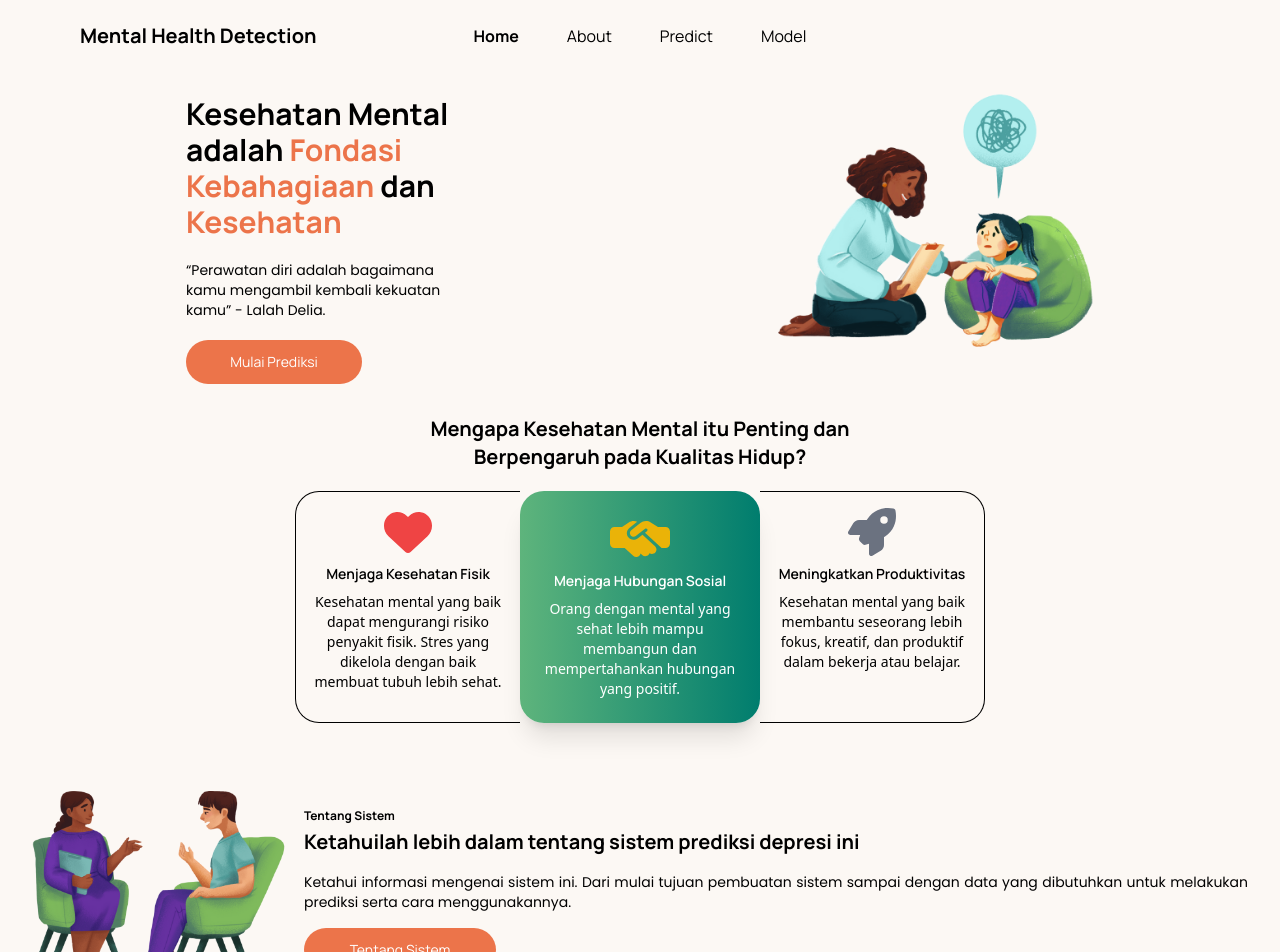
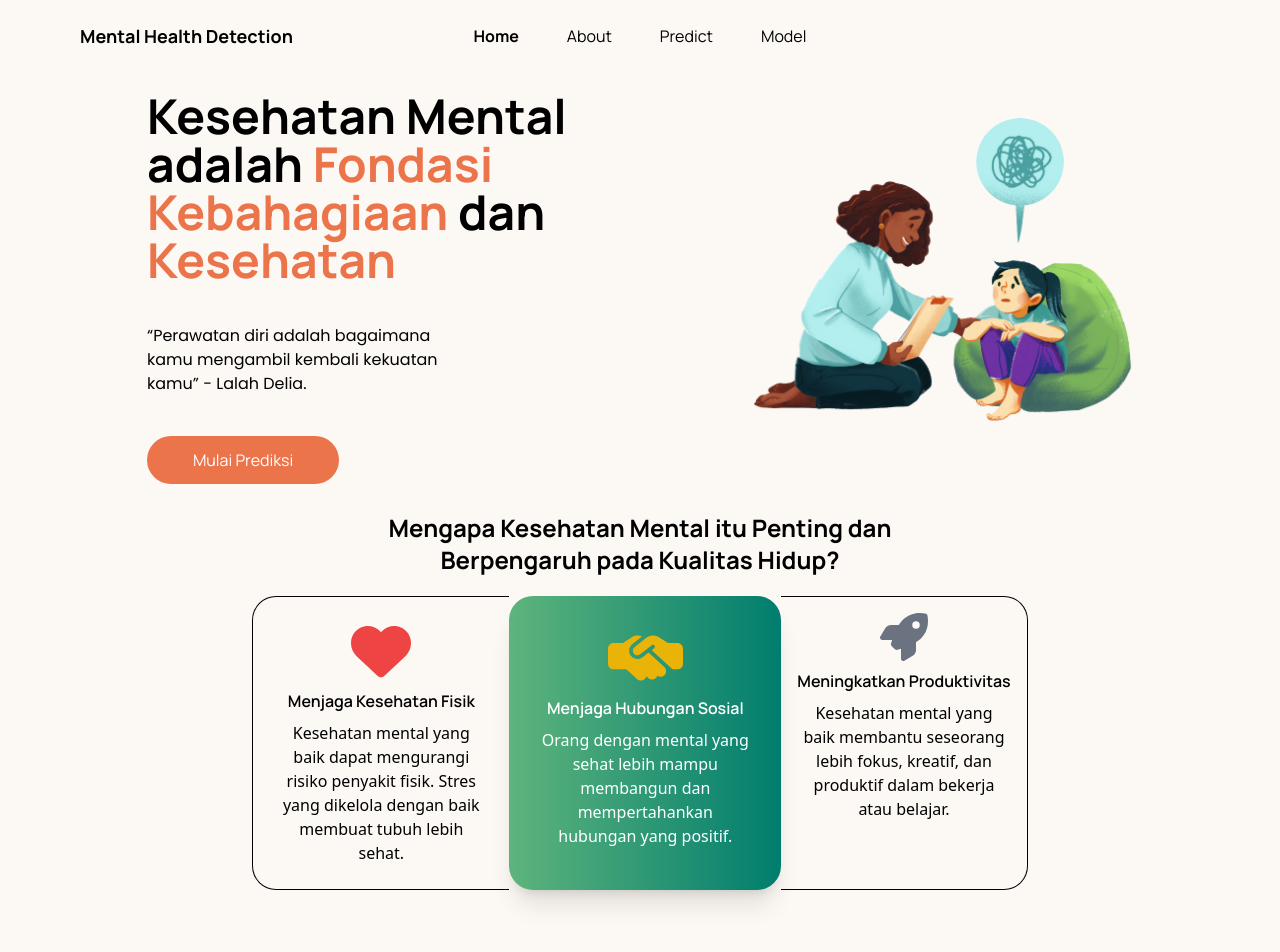
Before and after one commit to injanisgg/mhealth, a React (Vite) app in the folder frontend-react/: page / in a window 1280 px wide. Shown: the top 952 px of the page. Built offline with nearby package versions, Linux system fonts and the light colour scheme.

Commit message:
`responsive for lg`

```diff
--- a/frontend-react/src/components/ResponsiveBar.jsx
+++ b/frontend-react/src/components/ResponsiveBar.jsx
@@ -50,7 +50,7 @@ function ResponsiveBar() {
         className={`hidden z-20 lg:flex xl:flex justify-center items-center bg-transparent fixed top-0 left-0 right-0 w-full p-6 transition-all duration-300
           ${isScroll || !isHome ? 'bg-gradient-to-r from-light-green to-thick-green text-white' : ' bg-based text-black'}`}
       >
-        <div className="text-xl font-main font-bold absolute left-20">Mental Health Detection</div>
+        <div className="text-xl sm:text-xl md:text-xl lg:text-lg font-main font-bold absolute left-20">Mental Health Detection</div>
         <div className="space-x-4">
           {tabs.map((tab) => (
             <Link
--- a/frontend-react/src/pages/About.jsx
+++ b/frontend-react/src/pages/About.jsx
@@ -208,7 +208,7 @@ function About() {
             </div>
             <div className="flex flex-col gap-5 sm:gap-2 md:gap-5">
               {playData.map((item) => (
-                <div key={item.id} className="flex flex-col gap-2">
+                <div key={item.id} className="flex flex-col gap-2 transition-all ease-in-out">
                   <div className='flex items-center gap-5 sm:gap-2 md:gap-5'>
                   <motion.div
                     animate={{ rotate: activeId === item.id ? 90 : 0 }}
--- a/frontend-react/src/pages/Home.jsx
+++ b/frontend-react/src/pages/Home.jsx
@@ -10,68 +10,68 @@ function Home() {
   return (
   <div className='pb-0 sm:pb-16 md:pb-16'>
       {/* main banner */}
-      <div className="mx-5 sm:mx-1 md:mx-5">
+      <div className="mx-5 sm:mx-1 md:mx-5 lg:mx-10">
         <div className='w-full bg-transparent px-5 py-8 sm:px-4 sm:py-7 lg:mt-16'>
           <div className="flex items-center justify-around">
-            <div className="flex flex-col gap-5 sm:gap-2 md:gap-5">
+            <div className="flex flex-col gap-5 sm:gap-2 md:gap-5 lg:gap-10">
               <h1 className='text-xl sm:text-xl md:text-2xl font-main font-bold lg:hidden text-black'>Mental Health Detection</h1>
-              <h1 className='flex flex-col font-main text-xl sm:text-xl md:text-3xl font-bold z-0'>
+              <h1 className='flex flex-col font-main text-xl sm:text-xl md:text-3xl lg:text-5xl font-bold z-0'>
                 <span className='text-black'>Kesehatan Mental</span>
                 <span className='text-black'>adalah <span className='text-button'>Fondasi</span> </span>
                 <span className='text-button'>Kebahagiaan <span className='text-black'>dan</span> </span>
                 <span className='text-button'>Kesehatan</span>
               </h1>
-              <p className='font-secondary text-sm sm:text-xs md:text-sm w-80 sm:w-52 md:w-72'>“Perawatan diri adalah bagaimana kamu mengambil kembali kekuatan kamu” - Lalah Delia.</p>
-              <button className='w-60 sm:w-32 md:w-44 py-1 sm:py-1 md:py-3 text-sm sm:text-xs md:text-sm text-white font-main bg-button rounded-full'>
+              <p className='font-secondary text-sm sm:text-xs md:text-sm lg:text-base w-80 sm:w-52 md:w-72 lg:w-80'>“Perawatan diri adalah bagaimana kamu mengambil kembali kekuatan kamu” - Lalah Delia.</p>
+              <button className='w-60 sm:w-32 md:w-44 lg:w-48 py-1 sm:py-1 md:py-3 text-sm sm:text-xs md:text-sm lg:text-base text-white font-main bg-button lg:cursor-pointer hover:bg-transparent hover:border-2 hover:border-button hover:text-button hover:font-bold transition-all ease-in-out rounded-full'>
                 <a href="/predict">Mulai Prediksi</a>
               </button>
             </div>
-            <img src={headerHome} alt="Woman with girl" className='w-72 sm:w-60 md:w-80 z-10 sm:mb-10' />
+            <img src={headerHome} alt="Woman with girl" className='w-72 sm:w-60 md:w-80 lg:w-96 z-10 sm:mb-10' />
           </div>
         </div>
       </div>
 
     {/* section info the importance */}
-    <div className="mx-20 sm:mx-5 md:mx-10">
+    <div className="mx-20 sm:mx-5 md:mx-10 lg:mx-16">
       <div className="flex flex-col justify-center items-center gap-5 relative">
-        <div className='flex justify-center text-center font-bold font-main text-sm sm:text-lg md:text-xl'>
+        <div className='flex justify-center text-center font-bold font-main text-sm sm:text-lg md:text-xl lg:text-2xl'>
           <h1>Mengapa Kesehatan Mental itu Penting dan <br /> Berpengaruh pada Kualitas Hidup?</h1>
         </div>
         <div className="relative flex">
-          <div className='flex flex-col gap-2 items-center p-2 sm:p-2 md:p-4 border-black border-y border-l rounded-l-3xl'>
-            <FontAwesomeIcon icon={faHeart} className='text-5xl sm:text-3xl md:text-5xl text-red-500'/>
-            <h3 className='font-main font-semibold text-base sm:text-xs md:text-sm text-center'>Menjaga Kesehatan Fisik</h3>
-            <p className='w-44 sm:w-32 md:w-48 text-sm sm:text-xs md:text-sm text-center'>Kesehatan mental yang baik dapat mengurangi risiko penyakit fisik. Stres yang dikelola dengan baik membuat tubuh lebih sehat.</p>
+          <div className='flex flex-col gap-2 items-center p-2 sm:p-2 md:p-4 lg:p-6 border-black border-y border-l rounded-l-3xl'>
+            <FontAwesomeIcon icon={faHeart} className='text-5xl sm:text-3xl md:text-5xl lg:text-6xl text-red-500'/>
+            <h3 className='font-main font-semibold text-base sm:text-xs md:text-sm lg:text-base text-center'>Menjaga Kesehatan Fisik</h3>
+            <p className='w-44 sm:w-32 md:w-48 lg:w-52 text-sm sm:text-xs md:text-sm lg:text-base text-center'>Kesehatan mental yang baik dapat mengurangi risiko penyakit fisik. Stres yang dikelola dengan baik membuat tubuh lebih sehat.</p>
           </div>
-          <div className='relative z-10 shadow-xl flex flex-col gap-2 items-center rounded-3xl p-3 sm:p-3 md:p-6 bg-gradient-to-r from-light-green to-thick-green text-white'>
-            <FontAwesomeIcon icon={faHandshakeSimple} className='text-5xl sm:text-5xl text-yellow-500'/>
-            <h3 className='font-main font-semibold text-base sm:text-xs md:text-sm text-center'>Menjaga Hubungan Sosial</h3>
-            <p className='w-44 sm:w-36 md:w-48 text-sm sm:text-xs md:text-sm text-center'>Orang dengan mental yang sehat lebih mampu membangun dan mempertahankan hubungan yang positif.</p>
+          <div className='relative z-10 shadow-xl flex flex-col gap-2 items-center rounded-3xl p-3 sm:p-3 md:p-6 lg:p-8 bg-gradient-to-r from-light-green to-thick-green text-white'>
+            <FontAwesomeIcon icon={faHandshakeSimple} className='text-5xl sm:text-5xl md:text-5xl lg:text-6xl text-yellow-500'/>
+            <h3 className='font-main font-semibold text-base sm:text-xs md:text-sm lg:text-base text-center'>Menjaga Hubungan Sosial</h3>
+            <p className='w-44 sm:w-36 md:w-48 lg:w-52 text-sm sm:text-xs md:text-sm lg:text-base text-center'>Orang dengan mental yang sehat lebih mampu membangun dan mempertahankan hubungan yang positif.</p>
           </div>
           <div className='relative flex flex-col gap-2 items-center p-2 sm:p-2 md:p-4 border-black border-y border-r rounded-r-3xl'>
             <FontAwesomeIcon icon={faRocket} className='text-5xl sm:text-3xl md:text-5xl text-gray-500'/>
-            <h3 className='font-main font-semibold text-base sm:text-xs md:text-sm text-center'>Meningkatkan Produktivitas</h3>
-            <p className='w-44 sm:w-32 md:w-48 text-sm sm:text-xs md:text-sm text-center'>Kesehatan mental yang baik membantu seseorang lebih fokus, kreatif, dan produktif dalam bekerja atau belajar.</p>
+            <h3 className='font-main font-semibold text-base sm:text-xs md:text-sm lg:text-base text-center'>Meningkatkan Produktivitas</h3>
+            <p className='w-44 sm:w-32 md:w-48 lg:w-52 text-sm sm:text-xs md:text-sm lg:text-base text-center'>Kesehatan mental yang baik membantu seseorang lebih fokus, kreatif, dan produktif dalam bekerja atau belajar.</p>
           </div>
         </div>
       </div>
     </div>
 
     {/* section for page about */}
-    <div className="mx-5 my-8 sm:mx-4 sm:my-7 md:mx-8 md:my-9 lg:mt-16">
+    <div className="mx-5 my-8 sm:mx-4 sm:my-7 md:mx-8 md:my-9 lg:mx-10 lg:my-11 lg:mt-16">
       <div className='w-full bg-transparent'>
-        <div className="flex items-center justify-center gap-2 sm:gap-2 md:gap-4">
-          <img src={aboutHome} alt="Woman with girl" className='w-72 sm:w-56 md:w-64' />
-          <div className="flex flex-col gap-5 sm:gap-0 md:gap-1">
-            <h1 className='text-base sm:text-[8px] md:text-xs font-bold font-main text-black'>Tentang Sistem</h1>
-            <div className="flex flex-col gap-5 sm:gap-2 md:gap-4">
-              <h1 className='flex flex-col font-main text-xl sm:text-lg md:text-xl font-bold z-0'>
+        <div className="flex items-center justify-center gap-2 sm:gap-2 md:gap-4 lg:gap-6">
+          <img src={aboutHome} alt="Woman with girl" className='w-72 sm:w-56 md:w-64 lg:w-72' />
+          <div className="flex flex-col gap-5 sm:gap-0 md:gap-1 lg:gap-3">
+            <h1 className='text-base sm:text-[8px] md:text-xs lg:text-base font-bold font-main text-black'>Tentang Sistem</h1>
+            <div className="flex flex-col gap-5 sm:gap-2 md:gap-4 lg:gap-6">
+              <h1 className='flex flex-col font-main text-xl sm:text-lg md:text-xl lg:text-xl font-bold z-0'>
                 Ketahuilah lebih dalam tentang sistem prediksi depresi ini
               </h1>
-              <p className='font-secondary text-sm sm:text-xs md:text-sm text-justify'>
+              <p className='font-secondary text-sm sm:text-xs md:text-sm lg:text-base text-justify'>
                 Ketahui informasi mengenai sistem ini. Dari mulai tujuan pembuatan sistem sampai dengan data yang dibutuhkan untuk melakukan prediksi serta cara menggunakannya.
               </p>
-              <button className='w-60 sm:w-32 md:w-48 py-1 sm:py-1 md:py-3 text-sm sm:text-xs md:text-sm text-white font-main bg-button rounded-full'>
+              <button className='w-60 sm:w-32 md:w-48 lg:w-52 py-1 sm:py-1 md:py-3 lg:py-5 text-sm sm:text-xs md:text-sm lg:text-base text-white font-main bg-button lg:cursor-pointer hover:bg-transparent hover:border-2 hover:border-button hover:text-button hover:font-bold transition-all ease-in-out rounded-full'>
                 <a href="/about">Tentang Sistem</a>
               </button>
             </div>
@@ -105,7 +105,7 @@ function Home() {
               <h3 className='text-base sm:text-base md:text-lg font-bold'>98.38%</h3>
             </div>
           </div>
-          <button className='w-60 sm:w-32 md:w-48 mt-0 sm:mt-4 md:mt-4 py-1 sm:p-1 md:p-3 text-sm sm:text-xs md:text-sm text-white font-main bg-button rounded-full'>
+          <button className='w-60 sm:w-32 md:w-48 mt-0 sm:mt-4 md:mt-4 py-1 sm:p-1 md:p-3 text-sm sm:text-xs md:text-sm text-white font-main bg-button lg:cursor-pointer hover:bg-transparent hover:border-2 hover:border-button hover:text-button hover:font-bold transition-all ease-in-out rounded-full'>
             <a href="/predict">Mulai Peediksi</a>
           </button>
         </div>
@@ -121,7 +121,7 @@ function Home() {
               Lihat detail metode dan hasil dari model sistem prediksi ini
             </h1>
             <p className='font-secondary text-sm sm:text-xs md:text-sm'>Jelajahi bagaimana model bekerja dan temukan insight dari hasil prediksinya.</p>
-            <button className='w-60 sm:w-32 md:w-48 py-1 sm:py-1 md:py-3 text-sm sm:text-xs md:text-sm text-white font-main bg-button rounded-full'>
+            <button className='w-60 sm:w-32 md:w-48 py-1 sm:py-1 md:py-3 text-sm sm:text-xs md:text-sm text-white font-main bg-button lg:cursor-pointer hover:bg-transparent hover:border-2 hover:border-button hover:text-button hover:font-bold transition-all ease-in-out rounded-full'>
               <a href="/model">Lihat Model</a>
             </button>
           </div>
```
